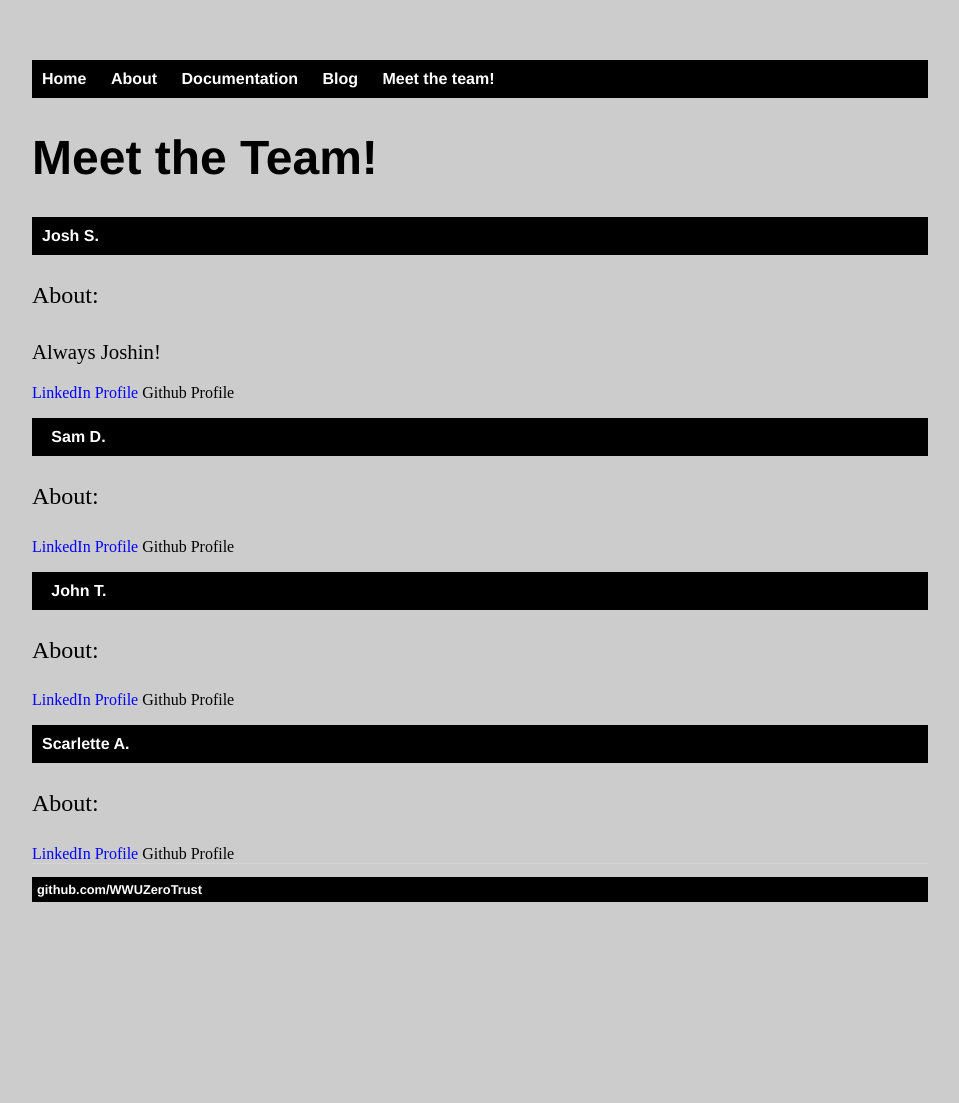
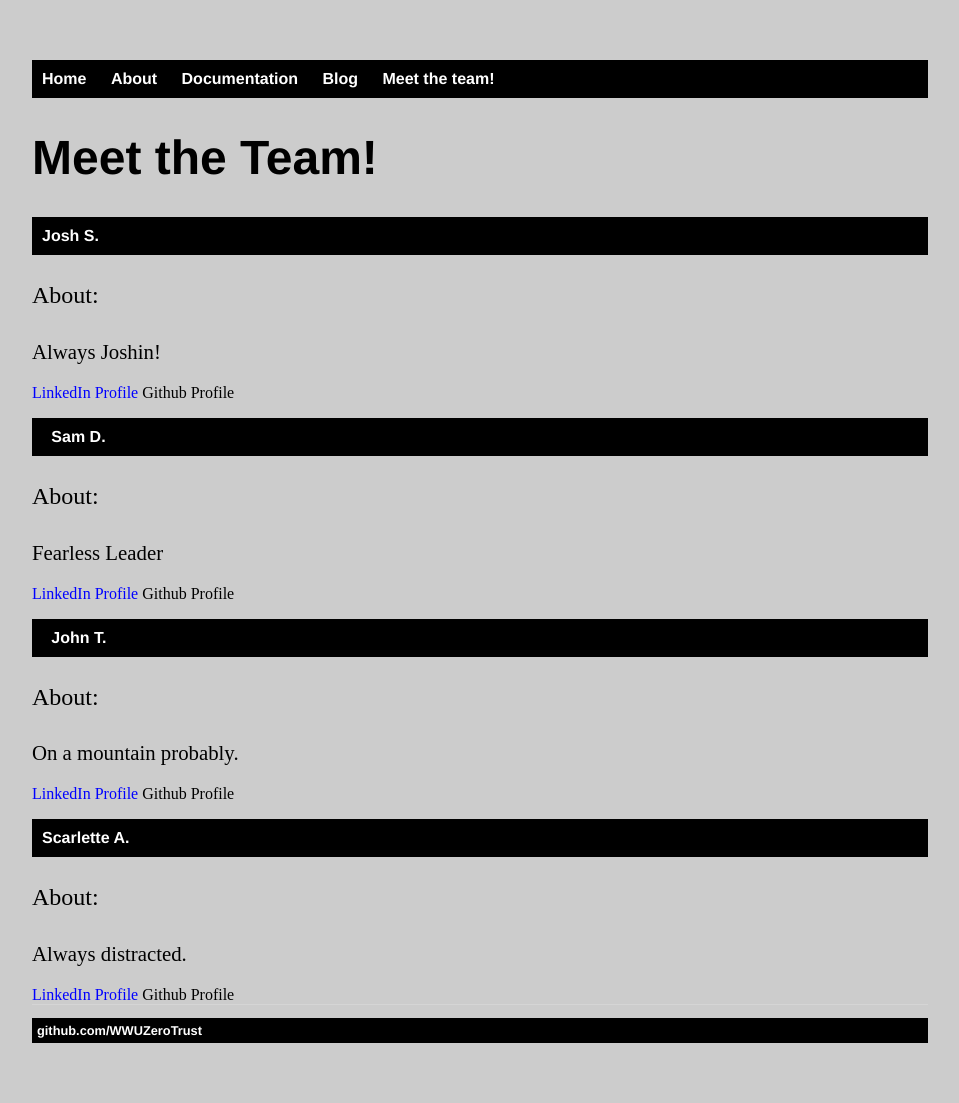
Before and after one commit to WWUZeroTrust/WWUZeroTrust.github.io, a Jekyll site: the page built from meet/index.html, in a window 1280 px wide. Shown: the whole page, without its empty margins (160-1119 px from the left). Built offline with Jekyll 4.4.1, drawn with Linux system fonts in a browser that asks for light colours; before the commit the page ends 962 px from its top, so only the background shows below that.

Commit message:
Update index.html

```diff
--- a/meet/index.html
+++ b/meet/index.html
@@ -47,14 +47,17 @@ T{
 	<linkT><a href="https://github.com/jstuif" class="class2">Github Profile</a></linkT>
 <nav><ul>><b><cw>Sam D.</cw></a></nav></ul></b></p>
         <p>About:</p>
+<T>Fearless Leader</T><br><br>
 	<linkT><a href="https://www.linkedin.com/in/sam-d-592362141" class="class1">LinkedIn Profile</a></linkT>
 	<linkT><a href="https://github.com/SamDinkelman" class="class2">Github Profile</a></linkT>
 <nav><ul>><b><cw>John T.</cw></a></nav></ul></b></p>
         <p>About:</p>
+<T>On a mountain probably.</T><br><br>
 	<linkT><a href="https://www.linkedin.com/in/john-traner-654704113" class="class1">LinkedIn Profile</a></linkT>
 	<linkT><a href="https://github.com/snazzzy" class="class2">Github Profile</a></linkT>
 <nav><ul><b><cw>Scarlette A.</cw></a></nav></ul></b></p>
         <p>About:</p>
+<T>Always distracted.</T><br><br>
 	<linkT><a href="https://www.linkedin.com/in/scarlette-anderson" class="class1">LinkedIn Profile</a></linkT>
 	<linkT><a href="https://github.com/ScarTheOneTrueKing" class="class2">Github Profile</a></linkT>
 </body>
```
